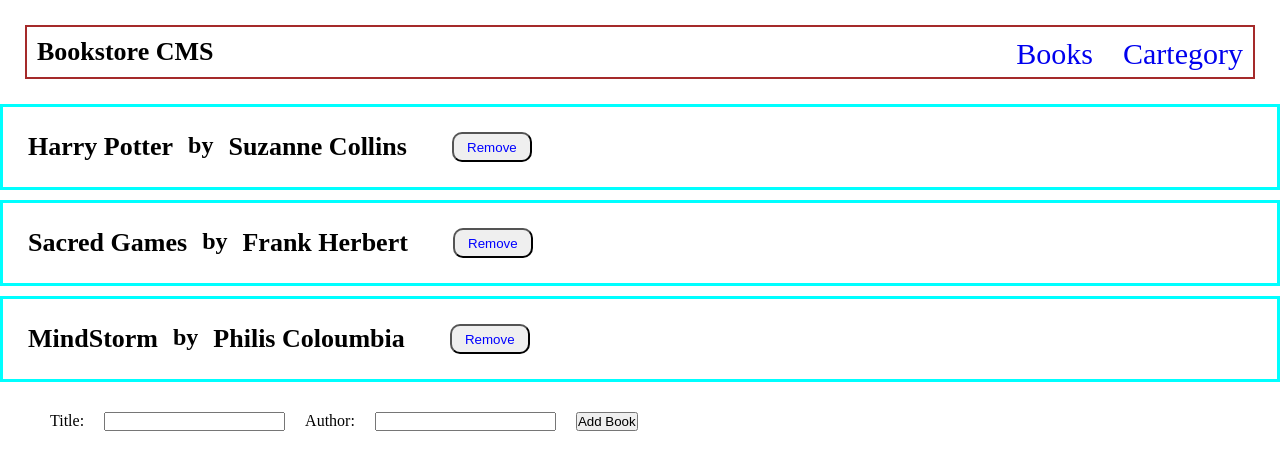
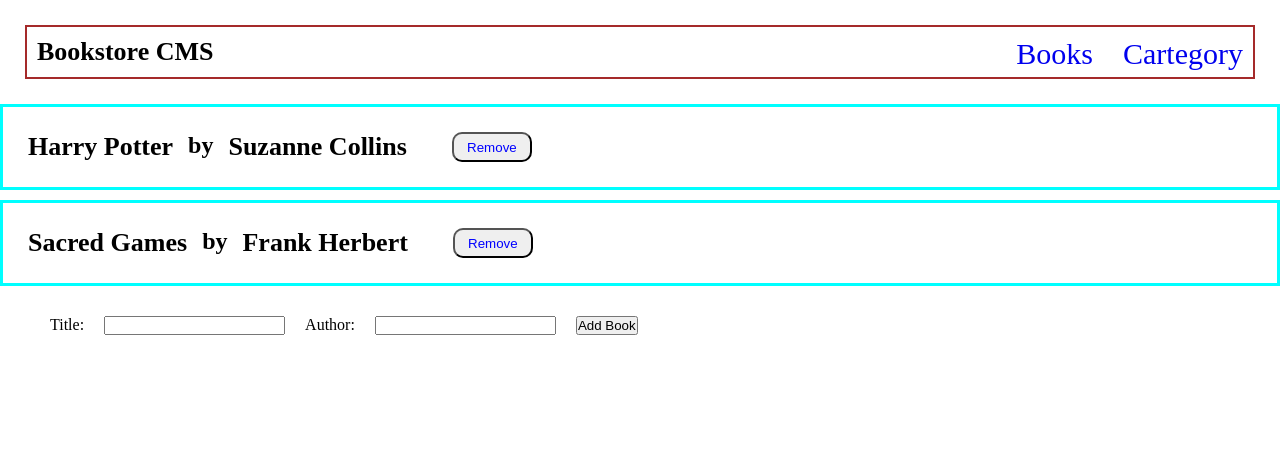
Before and after one commit to Itswali/BookStore, a React (Create React App) app: page / in a window 1280 px wide. Shown: the top 470 px of the page. Built offline with nearby package versions, Linux system fonts and the light colour scheme.

Commit message:
fix remove book function used splice instead of filter

```diff
--- a/package.json
+++ b/package.json
@@ -7,13 +7,17 @@
     "@testing-library/jest-dom": "^5.16.5",
     "@testing-library/react": "^13.4.0",
     "@testing-library/user-event": "^13.5.0",
+    "@types/uuid": "^9.0.0",
     "prop-types": "^15.8.1",
     "react": "^18.2.0",
     "react-dom": "^18.2.0",
     "react-redux": "^8.0.5",
     "react-router-dom": "^6.7.0",
     "react-scripts": "5.0.1",
+    "react-uuid": "^2.0.0",
     "redux": "^4.2.0",
+    "uuid": "^9.0.0",
+    "uuidv4": "^6.2.13",
     "web-vitals": "^2.1.4"
   },
   "scripts": {
--- a/src/components/Book.js
+++ b/src/components/Book.js
@@ -27,5 +27,5 @@ export default Book;
 Book.propTypes = {
   title: PropTypes.string.isRequired,
   author: PropTypes.string.isRequired,
-  id: PropTypes.number.isRequired,
+  id: PropTypes.string.isRequired,
 };
--- a/src/components/CreateBook.js
+++ b/src/components/CreateBook.js
@@ -1,5 +1,7 @@
+/* eslint-disable import/no-extraneous-dependencies */
 import React, { useState } from 'react';
 import { useDispatch } from 'react-redux';
+import { v4 as uuidv4 } from 'uuid';
 import { addBook } from '../redux/books/books';
 
 function CreateBook() {
@@ -10,7 +12,7 @@ function CreateBook() {
   const handleSubmit = (e) => {
     e.preventDefault();
     const book = {
-      id: Date.now(),
+      id: uuidv4(),
       title,
       author,
     };
--- a/src/redux/books/books.js
+++ b/src/redux/books/books.js
@@ -1,8 +1,9 @@
 import { createSlice } from '@reduxjs/toolkit';
+import { v4 as uuidv4 } from 'uuid';
 
 const initialState = [
   {
-    id: 1,
+    id: uuidv4(),
     title: 'Harry Potter',
     genres: ['Action', 'Adventure', 'Sci-Fi'],
     author: 'Suzanne Collins',
@@ -10,20 +11,12 @@ const initialState = [
     chapter: 'Chapter 6: Half Blood Prince',
   },
   {
-    id: 2,
+    id: uuidv4(),
     title: 'Sacred Games',
     genres: ['Sci-Fi', 'Fantasy'],
     author: 'Frank Herbert',
     progress: 8,
     chapter: 'Chapter 1: "The Immortal"',
-  },
-  {
-    id: 3,
-    title: 'MindStorm',
-    genres: ['Economics', 'Non-Fiction'],
-    author: 'Philis Coloumbia',
-    progress: 0,
-    chapter: 'Introduction',
   },
 ];
 
@@ -33,7 +26,8 @@ const bookSlice = createSlice({
   reducers: {
     addBook: (state, action) => [...state, action.payload],
     removeBook: (state, action) => {
-      state.books = state.books.filter((book) => book.id !== action.payload);
+      const index = state.findIndex((book) => book.id === action.payload);
+      state.splice(index, 1);
     },
   },
 });
```
Also changed, not shown: 1 other file (tests, documents, lock files or other folders).
